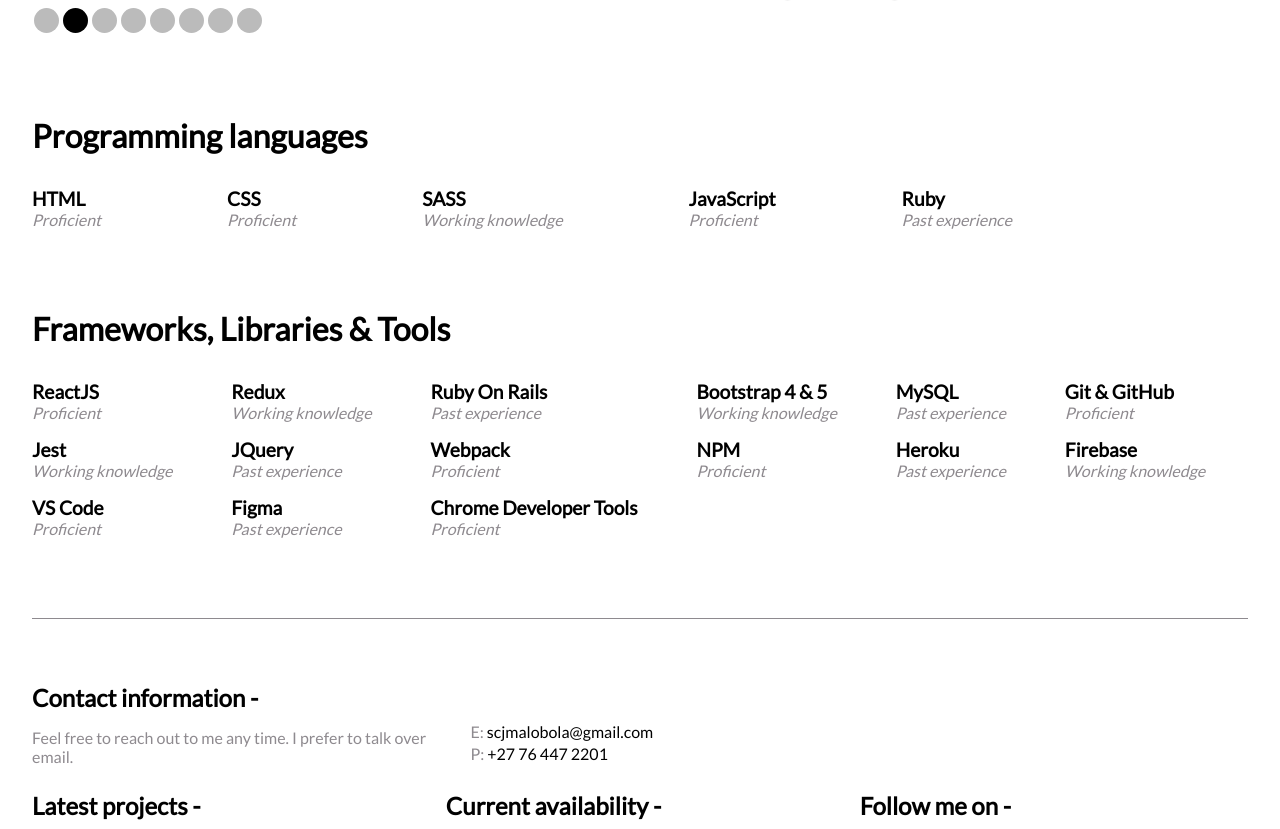
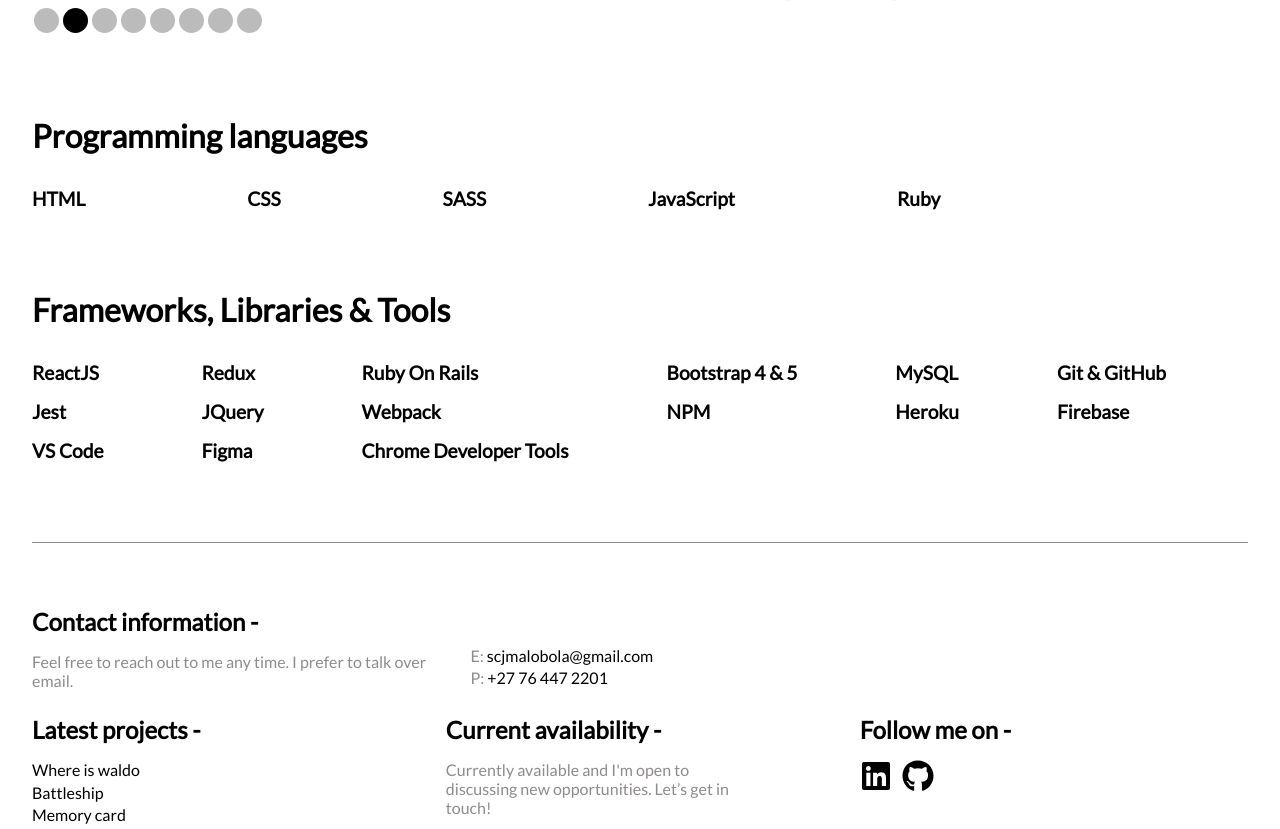
Before and after one commit to SizweMalobola/Portfolio_site, a React (Create React App) app: page /about in a window 1280 px wide. Shown: the part 1597-2426 px from the top of the page. Built offline with nearby package versions, Linux system fonts and the light colour scheme.

Commit message:
animated About

```diff
--- a/src/components/About.js
+++ b/src/components/About.js
@@ -1,15 +1,54 @@
-import React from "react";
+import React, { useEffect } from "react";
 import styles from "./aboutStyle.module.css";
 import Footer from "./Footer";
 import GoToTop from "./GoToTop";
 import Slideshow from "./Slideshow";
+import { gsap, ScrollTrigger } from "gsap/all";
+
+gsap.registerPlugin(ScrollTrigger);
 
 function About() {
+  const introLinesRef = [];
+  const skillsRef = [];
+
+  useEffect(() => {
+    const tween = gsap.timeline();
+    tween.staggerFrom(
+      introLinesRef,
+      0.8,
+      { autoAlpha: 0, y: 20, ease: "power3.out" },
+      0.4
+    );
+    gsap.from(skillsRef[0], {
+      scrollTrigger: { trigger: skillsRef[0] },
+      duration: 0.8,
+      y: 100,
+      autoAlpha: 0,
+    });
+    gsap.from(skillsRef[1], {
+      scrollTrigger: { trigger: skillsRef[1] },
+      duration: 0.8,
+      y: 80,
+      autoAlpha: 0,
+    });
+  }, []);
   return (
     <>
       <div className={styles["container"]}>
-        <h3 className={styles["subtitle"]}>A LITTLE ABOUT ME</h3>
-        <h2 className={styles["title"]}>
+        <h3
+          ref={(line1) => {
+            introLinesRef.push(line1);
+          }}
+          className={styles["subtitle"]}
+        >
+          A LITTLE ABOUT ME
+        </h3>
+        <h2
+          ref={(line2) => {
+            introLinesRef.push(line2);
+          }}
+          className={styles["title"]}
+        >
           Yo, I’m Sizwe Malobola a self-taught, self-directed and
           self-discipline web developer. It’s surreal when I look back to when I
           started to learn web development. At the time I didn’t understand what
@@ -17,7 +56,12 @@ function About() {
           responsive fullstack website and put it on the internet for people to
           experience.
         </h2>
-        <p className={styles["content"]}>
+        <p
+          ref={(line3) => {
+            introLinesRef.push(line3);
+          }}
+          className={styles["content"]}
+        >
           I’m currently focusing on the frontend of web development. I’m also
           not a stranger to the backend, I’ve worked with Ruby & Ruby on Rails
           and I’m currently using Firebase a BAAS when I build fullstack
@@ -41,90 +85,78 @@ function About() {
         </p>
         <Slideshow />
         <section className={styles["skills"]}>
-          <div>
+          <div
+            ref={(div1) => {
+              skillsRef.push(div1);
+            }}
+          >
             <h2>Programming languages</h2>
             <div>
               <h3>HTML</h3>
-              <i>Proficient</i>
             </div>
             <div>
               <h3>CSS</h3>
-              <i>Proficient</i>
             </div>
             <div>
               <h3>SASS</h3>
-              <i>Working knowledge</i>
             </div>
             <div>
               <h3>JavaScript</h3>
-              <i>Proficient</i>
             </div>
             <div>
               <h3>Ruby</h3>
-              <i>Past experience</i>
             </div>
           </div>
-          <div>
+          <div
+            ref={(div2) => {
+              skillsRef.push(div2);
+            }}
+          >
             <h2>Frameworks, Libraries & Tools</h2>
             <div>
               <h3>ReactJS</h3>
-              <i>Proficient</i>
             </div>
             <div>
               <h3>Redux</h3>
-              <i>Working knowledge</i>
             </div>
             <div>
               <h3>Ruby On Rails</h3>
-              <i>Past experience</i>
             </div>
             <div>
               <h3>Bootstrap 4 & 5</h3>
-              <i>Working knowledge</i>
             </div>
             <div>
               <h3>MySQL</h3>
-              <i>Past experience</i>
             </div>
             <div>
               <h3>Git & GitHub</h3>
-              <i>Proficient</i>
             </div>
             <div>
               <h3>Jest</h3>
-              <i>Working knowledge</i>
             </div>
             <div>
               <h3>JQuery</h3>
-              <i>Past experience</i>
             </div>
             <div>
               <h3>Webpack</h3>
-              <i>Proficient</i>
             </div>
             <div>
               <h3>NPM</h3>
-              <i>Proficient</i>
             </div>
             <div>
               <h3>Heroku</h3>
-              <i>Past experience</i>
             </div>
             <div>
               <h3>Firebase</h3>
-              <i>Working knowledge</i>
             </div>
             <div>
               <h3>VS Code</h3>
-              <i>Proficient</i>
             </div>
             <div>
               <h3>Figma</h3>
-              <i>Past experience</i>
             </div>
             <div>
               <h3>Chrome Developer Tools</h3>
-              <i>Proficient</i>
             </div>
           </div>
         </section>
```
